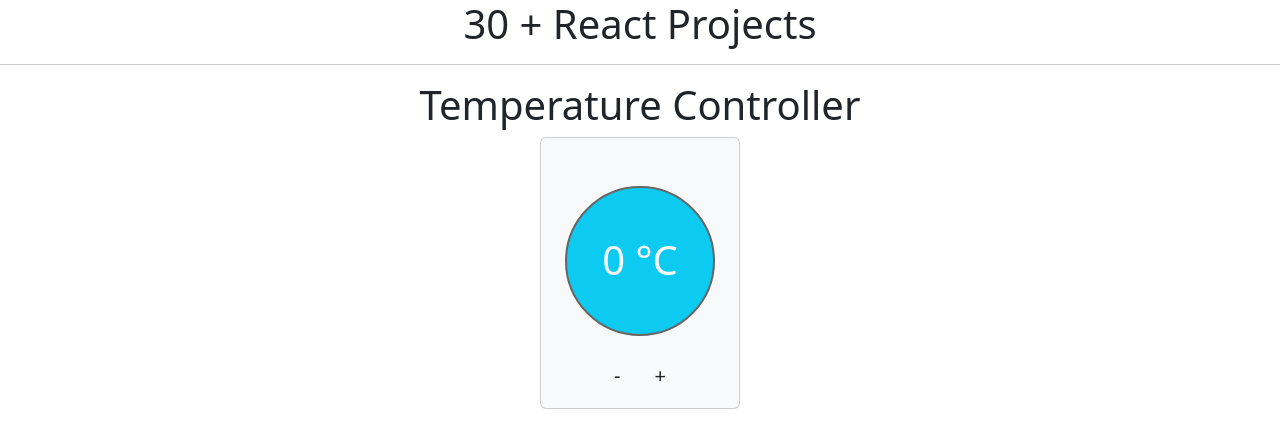
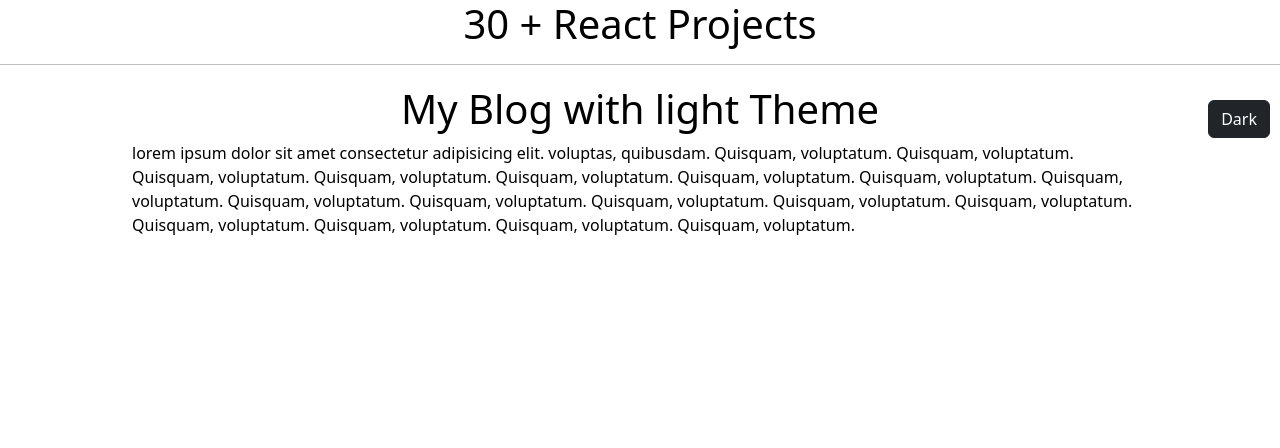
Before and after one commit to HtetKo510217/30-React-Projects, a React (Vite) app: page / in a window 1280 px wide. Shown: the top 448 px of the page. Built offline with nearby package versions, Linux system fonts and the light colour scheme.

Commit message:
Project 07-light-and-dark-mode-app

```diff
--- a/src/App.jsx
+++ b/src/App.jsx
@@ -1,6 +1,7 @@
 import React from 'react'
 import './App.css'
-import TemperatureControllerApp from './projects/06-temperature-controller/TemperatureControllerApp'
+// import TemperatureControllerApp from './projects/06-temperature-controller/TemperatureControllerApp'
+import LightAndDarkModeApp from './projects/07-light-and-dark-mode/LightAndDarkModeApp'
 // import LikePhotoApp from './projects/03-like-my-photo/LikePhotoApp'
 // import TestimonialsApp from './projects/04-testimonials-app/TestimonialsApp'
 // import AlertApp from './projects/05-alerts/AlertApp'
@@ -17,7 +18,8 @@ export default function App() {
       {/* <LikePhotoApp /> */}
       {/* <TestimonialsApp /> */}
       {/* <AlertApp /> */}
-      <TemperatureControllerApp />
+      {/* <TemperatureControllerApp /> */}
+      <LightAndDarkModeApp />
     </>
   )
 }
--- /dev/null
+++ b/src/projects/07-light-and-dark-mode/Blog.jsx
@@ -0,0 +1,24 @@
+import React,{useContext} from 'react'
+import Button from '../../components/Button'
+import Title from '../../components/Title'
+import { ThemeContext } from './context/theme-context'
+export default function Blog() {
+    const {theme,toggleTheme} = useContext(ThemeContext);
+  return (
+    <div className='container p-1'>
+        <Title text={`My Blog with ${theme} Theme`} />
+        <span style={{position:'absolute',top:100,right:10}}>
+            <Button text={theme === "dark" ? "Light" : "Dark"} btnClass={`${theme =="dark" ? "btn-light" : "btn-dark"}`} onClick={toggleTheme} />
+        </span>
+        <p>
+            lorem ipsum dolor sit amet consectetur adipisicing elit.
+            voluptas, quibusdam. Quisquam, voluptatum. Quisquam, voluptatum.
+            Quisquam, voluptatum. Quisquam, voluptatum. Quisquam, voluptatum.
+            Quisquam, voluptatum. Quisquam, voluptatum. Quisquam, voluptatum.
+            Quisquam, voluptatum. Quisquam, voluptatum. Quisquam, voluptatum.
+            Quisquam, voluptatum. Quisquam, voluptatum. Quisquam, voluptatum.
+            Quisquam, voluptatum. Quisquam, voluptatum. Quisquam, voluptatum.
+        </p>
+    </div>
+  )
+}
--- /dev/null
+++ b/src/projects/07-light-and-dark-mode/LightAndDarkModeApp.jsx
@@ -0,0 +1,22 @@
+import React, { useEffect } from 'react'
+import Blog from './Blog'
+import { ThemeContext, themes } from './context/theme-context'
+import './style.css'
+export default function LightAndDarkModeApp() {
+    const [theme, setTheme] = React.useState(themes.light);
+    const toggleTheme = () => {
+        setTheme(theme === themes.light ? themes.dark : themes.light);
+    }
+    useEffect(() => {
+        document.body.classList.add(theme);
+        return () => {
+            document.body.classList.remove(theme);
+        }
+    }, [theme])
+
+  return (
+    <ThemeContext.Provider value={{theme,toggleTheme}}>
+        <Blog />
+    </ThemeContext.Provider>
+  )
+}
--- /dev/null
+++ b/src/projects/07-light-and-dark-mode/context/theme-context.jsx
@@ -0,0 +1,8 @@
+import { createContext } from "react";
+
+export const themes = {
+    light: 'light',
+    dark: 'dark'
+}
+
+export const ThemeContext = createContext({});
--- /dev/null
+++ b/src/projects/07-light-and-dark-mode/style.css
@@ -0,0 +1,9 @@
+.light {
+    background: #fff;
+    color: #000;
+}
+
+.dark {
+    background: #000;
+    color: #fff;
+}
```
